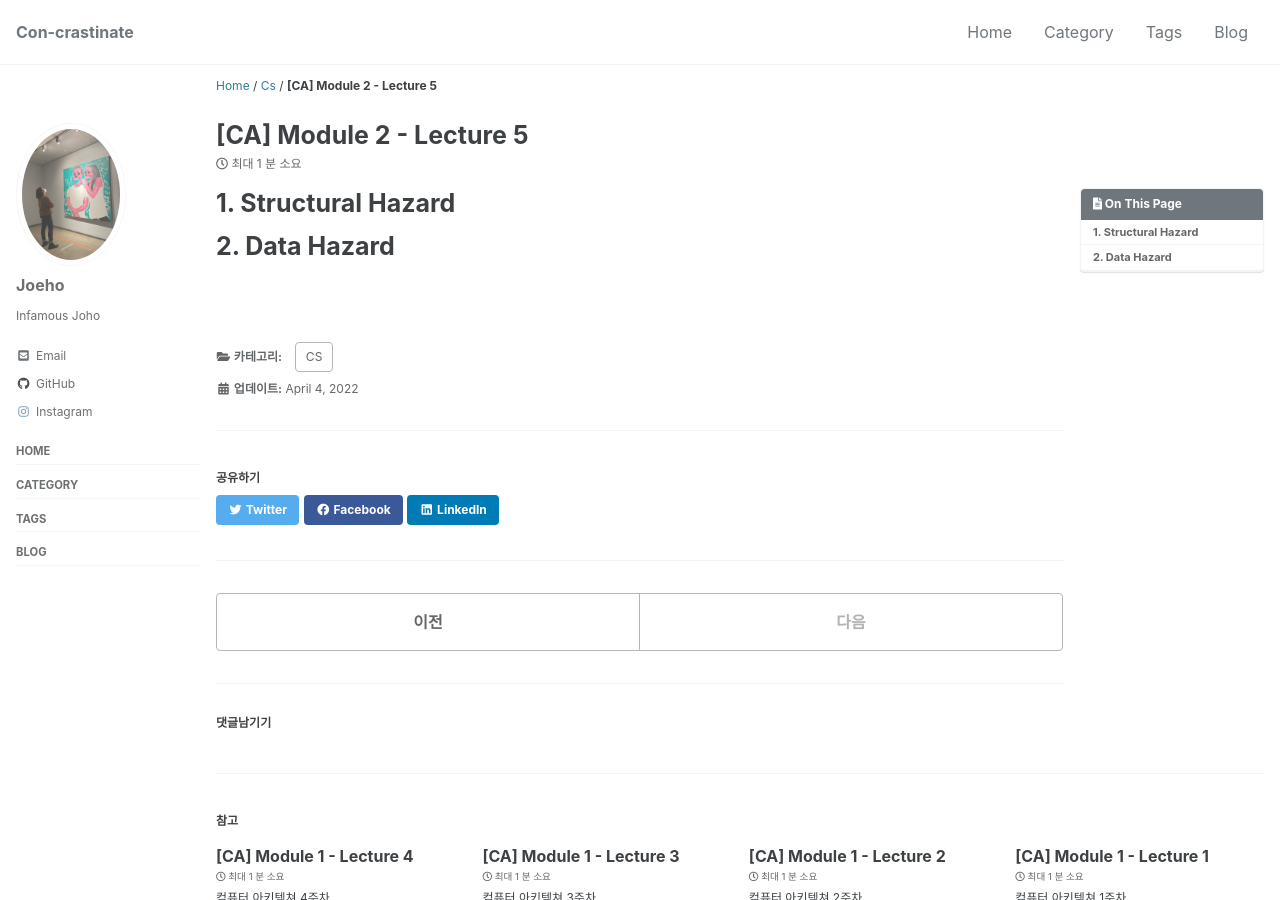
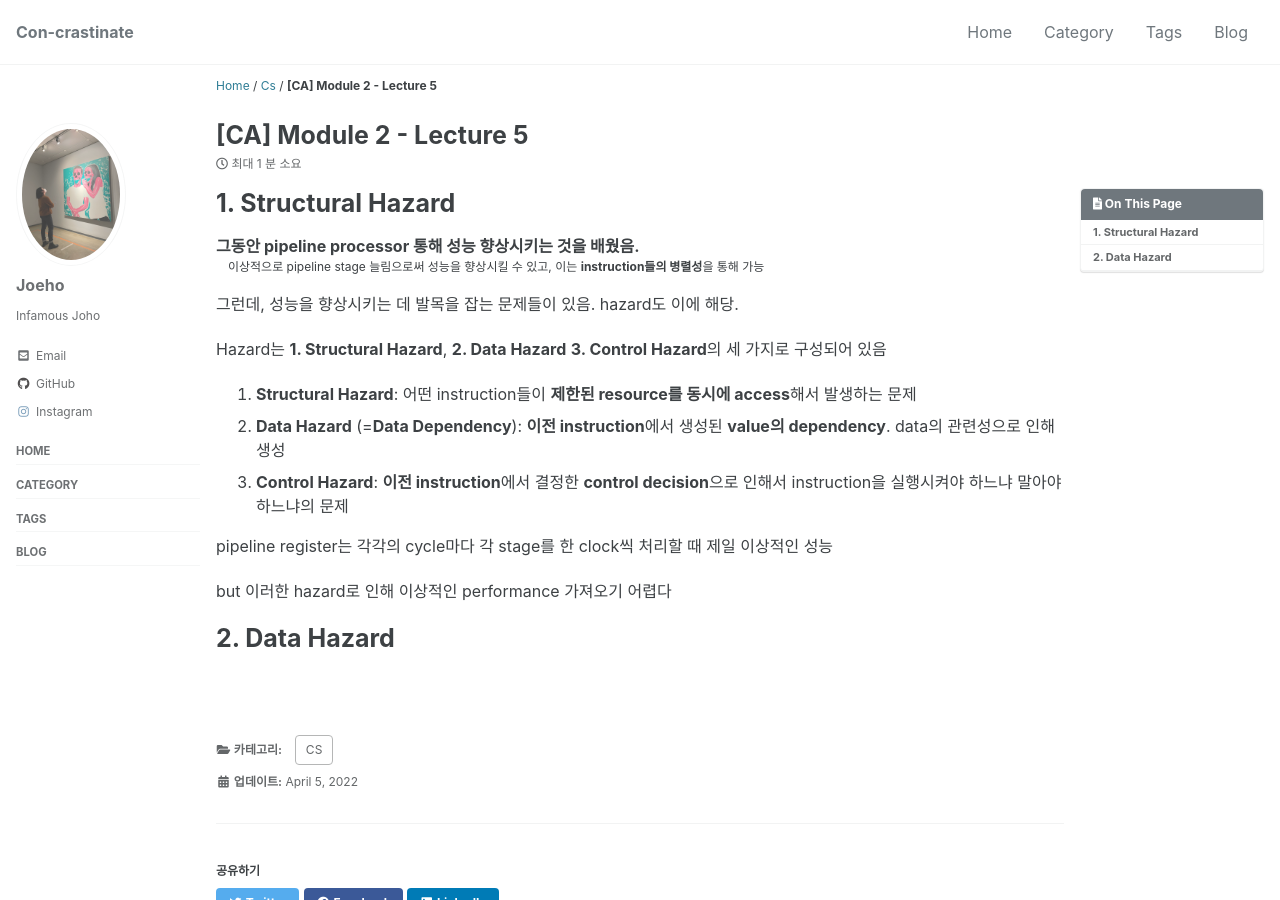
Before and after one commit to joeholee/joeholee.github.io, a Jekyll site: the page built from _posts/2022-03-31-ca-fifth.md, in a window 1280 px wide and 900 px high. Built offline with Jekyll 4.4.1, drawn with Linux system fonts in a browser that asks for light colours; cached includes are drawn as plain includes; some web fonts are replaced; comment, search, counter and statistics services are not loaded.

Commit message:
Update Post

```diff
--- a/_posts/2022-03-31-ca-fifth.md
+++ b/_posts/2022-03-31-ca-fifth.md
@@ -13,11 +13,25 @@ toc: true
 toc_sticky: true
 
 date: 2022-03-31
-last_modified_at: 2022-04-04
+last_modified_at: 2022-04-05
 ---
 
 # 1. Structural Hazard
+그동안 **pipeline processor** 통해 성능 향상시키는 것을 배웠음.
 
+: 이상적으로 pipeline stage 늘림으로써 성능을 향상시킬 수 있고, 이는 **instruction들의 병렬성**을 통해 가능
+
+그런데, 성능을 향상시키는 데 발목을 잡는 문제들이 있음. hazard도 이에 해당.
+
+Hazard는 **1. Structural Hazard**, **2. Data Hazard** **3. Control Hazard**의 세 가지로 구성되어 있음
+
+1. **Structural Hazard**: 어떤 instruction들이 **제한된 resource를 동시에 access**해서 발생하는 문제
+2. **Data Hazard** (=**Data Dependency**): **이전 instruction**에서 생성된 **value의 dependency**. data의 관련성으로 인해 생성
+3. **Control Hazard**: **이전 instruction**에서 결정한 **control decision**으로 인해서 instruction을 실행시켜야 하느냐 말아야 하느냐의 문제
+
+pipeline register는 각각의 cycle마다 각 stage를 한 clock씩 처리할 때 제일 이상적인 성능
+
+but 이러한 hazard로 인해 이상적인 performance 가져오기 어렵다
 
 # 2. Data Hazard
 
```
